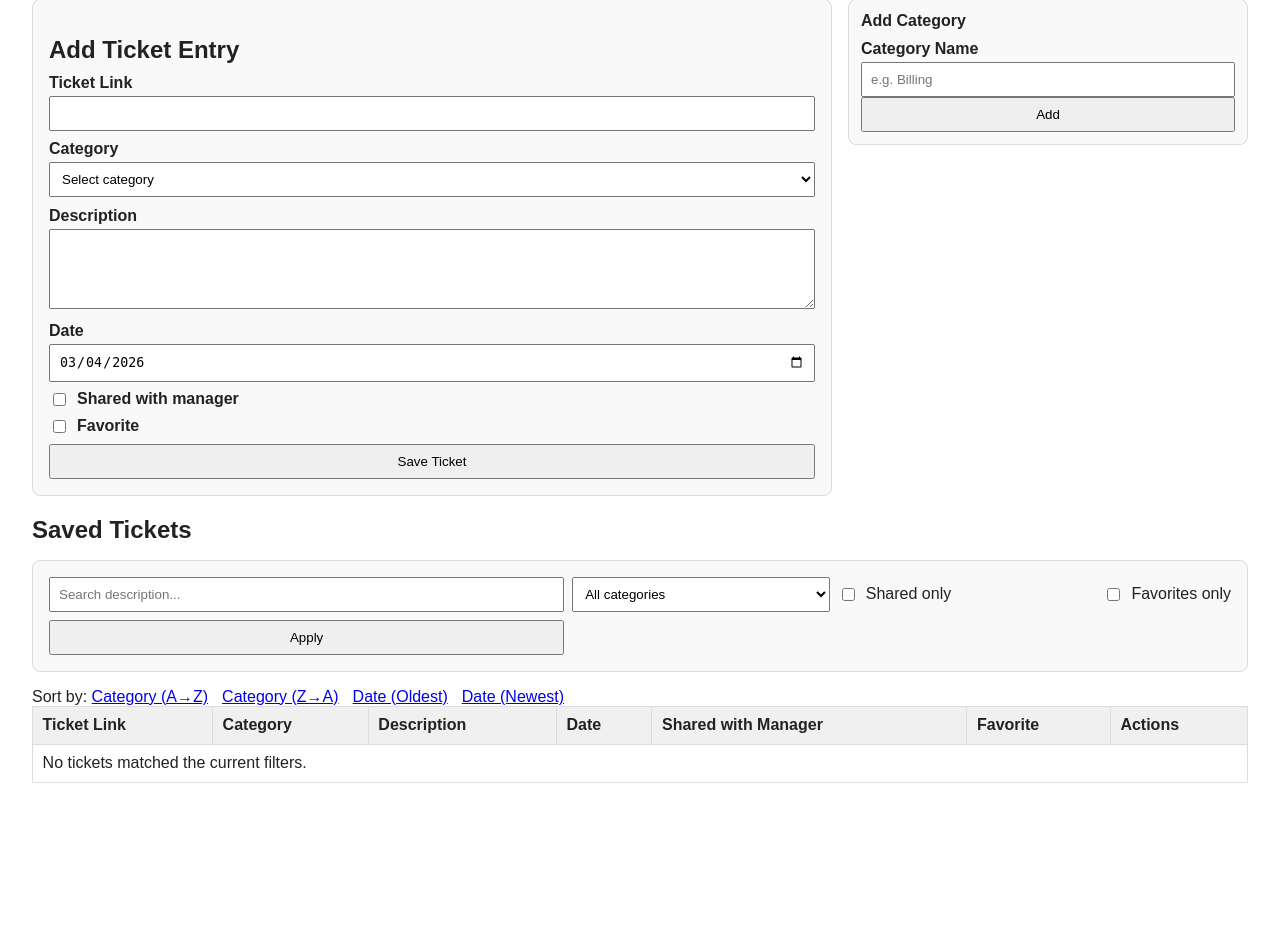
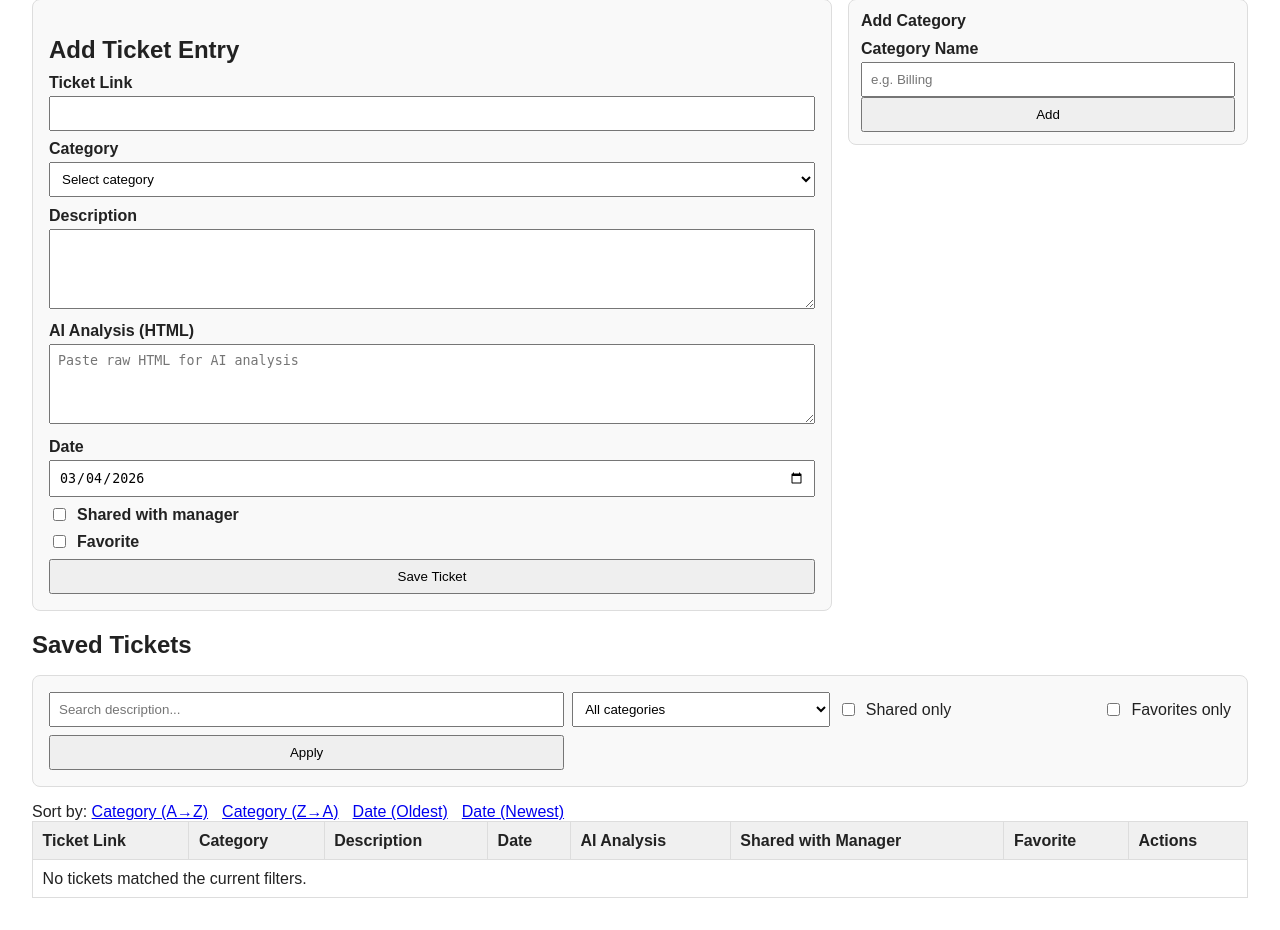
Before and after one commit to Mitchell-13/pack_tracker, a Flask app: page / in a window 1280 px wide. Shown: the part 78-1008 px from the top of the page. Before the commit the page ends 861 px from the top, so only its background shows below. Run offline with Flask 3, Linux system fonts and the light colour scheme; data that the repository does not hold is empty.

Commit message:
Add AI analysis HTML field with modal viewer

```diff
--- a/app.py
+++ b/app.py
@@ -44,6 +44,7 @@ def init_db() -> None:
             link TEXT NOT NULL,
             category_id INTEGER NOT NULL,
             description TEXT NOT NULL,
+            ai_analysis TEXT NOT NULL DEFAULT '',
             date TEXT NOT NULL,
             shared_with_manager INTEGER NOT NULL DEFAULT 0,
             favorite INTEGER NOT NULL DEFAULT 0,
@@ -51,14 +52,22 @@ def init_db() -> None:
         )
         """
     )
+
+    ticket_columns = {
+        row[1] for row in db.execute("PRAGMA table_info(tickets)").fetchall()
+    }
+    if "ai_analysis" not in ticket_columns:
+        db.execute("ALTER TABLE tickets ADD COLUMN ai_analysis TEXT NOT NULL DEFAULT ''")
+
     db.commit()
     db.close()
 
 
-def _validated_ticket_fields(form: Any) -> tuple[str, str, str, str, int, int] | None:
+def _validated_ticket_fields(form: Any) -> tuple[str, str, str, str, str, int, int] | None:
     link = form.get("link", "").strip()
     category_id = form.get("category_id", "").strip()
     description = form.get("description", "").strip()
+    ai_analysis = form.get("ai_analysis", "")
     date_value = form.get("date", "").strip()
     shared_with_manager = 1 if form.get("shared_with_manager") == "on" else 0
     favorite = 1 if form.get("favorite") == "on" else 0
@@ -71,7 +80,15 @@ def _validated_ticket_fields(form: Any) -> tuple[str, str, str, str, int, int] |
     except ValueError:
         return None
 
-    return link, category_id, description, date_value, shared_with_manager, favorite
+    return (
+        link,
+        category_id,
+        description,
+        ai_analysis,
+        date_value,
+        shared_with_manager,
+        favorite,
+    )
 
 
 @app.route("/", methods=["GET"])
@@ -111,7 +128,7 @@ def index() -> str:
     tickets = db.execute(
         f"""
         SELECT t.id, t.link, c.name AS category, t.description, t.date,
-               t.shared_with_manager, t.favorite
+               t.ai_analysis, t.shared_with_manager, t.favorite
         FROM tickets t
         JOIN categories c ON t.category_id = c.id
         {where_sql}
@@ -126,7 +143,7 @@ def index() -> str:
     if edit_id.isdigit():
         ticket_to_edit = db.execute(
             """
-            SELECT id, link, category_id, description, date, shared_with_manager, favorite
+            SELECT id, link, category_id, description, ai_analysis, date, shared_with_manager, favorite
             FROM tickets
             WHERE id = ?
             """,
@@ -157,8 +174,8 @@ def add_ticket() -> Any:
     db = get_db()
     db.execute(
         """
-        INSERT INTO tickets (link, category_id, description, date, shared_with_manager, favorite)
-        VALUES (?, ?, ?, ?, ?, ?)
+        INSERT INTO tickets (link, category_id, description, ai_analysis, date, shared_with_manager, favorite)
+        VALUES (?, ?, ?, ?, ?, ?, ?)
         """,
         ticket_fields,
     )
@@ -179,6 +196,7 @@ def edit_ticket(ticket_id: int) -> Any:
         SET link = ?,
             category_id = ?,
             description = ?,
+            ai_analysis = ?,
             date = ?,
             shared_with_manager = ?,
             favorite = ?
--- a/templates/index.html
+++ b/templates/index.html
@@ -31,6 +31,13 @@
     .actions a { text-decoration: none; }
     .actions form { border: 0; background: transparent; padding: 0; }
     .actions button { width: auto; padding: 0.25rem 0.5rem; }
+    .analysis-link { color: #1565c0; text-decoration: underline; cursor: pointer; border: 0; background: transparent; padding: 0; font-size: inherit; }
+    .modal.hidden { display: none; }
+    .modal { position: fixed; inset: 0; background: rgba(0, 0, 0, 0.55); display: flex; align-items: center; justify-content: center; padding: 1rem; z-index: 999; }
+    .modal-content { background: #fff; border-radius: 8px; width: min(100%, 1000px); height: min(100%, 750px); display: flex; flex-direction: column; overflow: hidden; }
+    .modal-header { padding: 0.75rem 1rem; border-bottom: 1px solid #ddd; display: flex; justify-content: space-between; align-items: center; }
+    .modal-header button { width: auto; }
+    .modal iframe { border: 0; width: 100%; flex: 1; }
     @media (max-width: 840px) {
       .layout { grid-template-columns: 1fr; }
       .controls form { grid-template-columns: 1fr; }
@@ -56,6 +63,9 @@
 
       <label for="description">Description</label>
       <textarea id="description" name="description" required></textarea>
+
+      <label for="ai_analysis">AI Analysis (HTML)</label>
+      <textarea id="ai_analysis" name="ai_analysis" placeholder="Paste raw HTML for AI analysis"></textarea>
 
       <label for="date">Date</label>
       <input id="date" name="date" type="date" value="{{ today_date }}" required />
@@ -98,6 +108,9 @@
 
     <label for="edit_description">Description</label>
     <textarea id="edit_description" name="description" required>{{ ticket_to_edit['description'] }}</textarea>
+
+    <label for="edit_ai_analysis">AI Analysis (HTML)</label>
+    <textarea id="edit_ai_analysis" name="ai_analysis" placeholder="Paste raw HTML for AI analysis">{{ ticket_to_edit['ai_analysis'] }}</textarea>
 
     <label for="edit_date">Date</label>
     <input id="edit_date" name="date" type="date" value="{{ ticket_to_edit['date'] }}" required />
@@ -166,6 +179,7 @@
         <th>Category</th>
         <th>Description</th>
         <th>Date</th>
+        <th>AI Analysis</th>
         <th>Shared with Manager</th>
         <th>Favorite</th>
         <th>Actions</th>
@@ -178,6 +192,19 @@
         <td>{{ ticket['category'] }}</td>
         <td>{{ ticket['description'] }}</td>
         <td>{{ ticket['date'] }}</td>
+        <td>
+          {% if ticket['ai_analysis'] %}
+            <button
+              type="button"
+              class="analysis-link"
+              data-analysis-html="{{ ticket['ai_analysis']|e }}"
+            >
+              View analysis
+            </button>
+          {% else %}
+            —
+          {% endif %}
+        </td>
         <td>{{ '✅' if ticket['shared_with_manager'] else '❌' }}</td>
         <td>{{ '⭐' if ticket['favorite'] else '—' }}</td>
         <td class="actions">
@@ -189,10 +216,51 @@
       </tr>
       {% else %}
       <tr>
-        <td colspan="7">No tickets matched the current filters.</td>
+        <td colspan="8">No tickets matched the current filters.</td>
       </tr>
       {% endfor %}
     </tbody>
   </table>
+
+  <div id="analysis-modal" class="modal hidden" role="dialog" aria-modal="true" aria-labelledby="analysis-modal-title">
+    <div class="modal-content">
+      <div class="modal-header">
+        <h3 id="analysis-modal-title">AI Analysis</h3>
+        <button id="close-analysis-modal" type="button">Close</button>
+      </div>
+      <iframe id="analysis-frame" title="AI analysis HTML preview"></iframe>
+    </div>
+  </div>
+
+  <script>
+    const analysisModal = document.getElementById('analysis-modal');
+    const analysisFrame = document.getElementById('analysis-frame');
+    const closeAnalysisModalButton = document.getElementById('close-analysis-modal');
+
+    document.querySelectorAll('[data-analysis-html]').forEach((button) => {
+      button.addEventListener('click', () => {
+        analysisFrame.srcdoc = button.dataset.analysisHtml;
+        analysisModal.classList.remove('hidden');
+      });
+    });
+
+    function closeAnalysisModal() {
+      analysisModal.classList.add('hidden');
+      analysisFrame.srcdoc = '';
+    }
+
+    closeAnalysisModalButton.addEventListener('click', closeAnalysisModal);
+    analysisModal.addEventListener('click', (event) => {
+      if (event.target === analysisModal) {
+        closeAnalysisModal();
+      }
+    });
+
+    document.addEventListener('keydown', (event) => {
+      if (event.key === 'Escape' && !analysisModal.classList.contains('hidden')) {
+        closeAnalysisModal();
+      }
+    });
+  </script>
 </body>
 </html>
```
